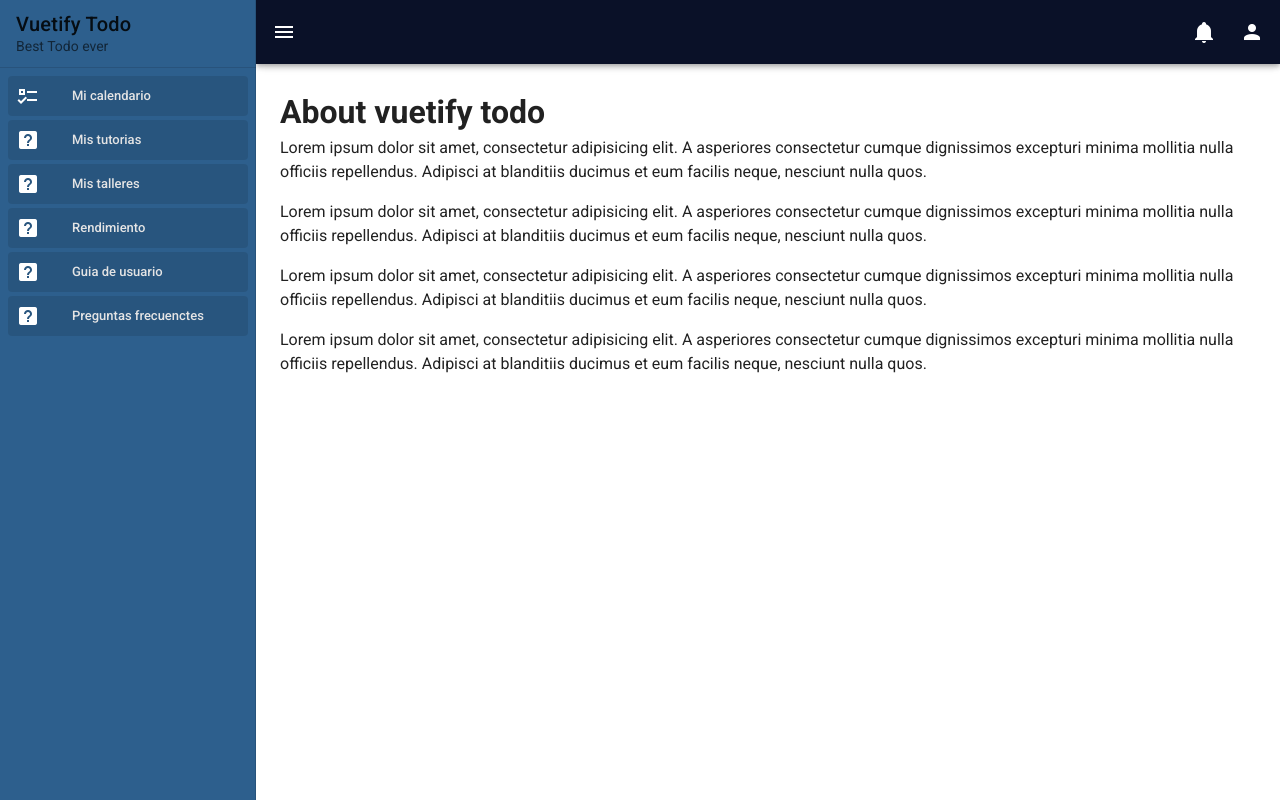
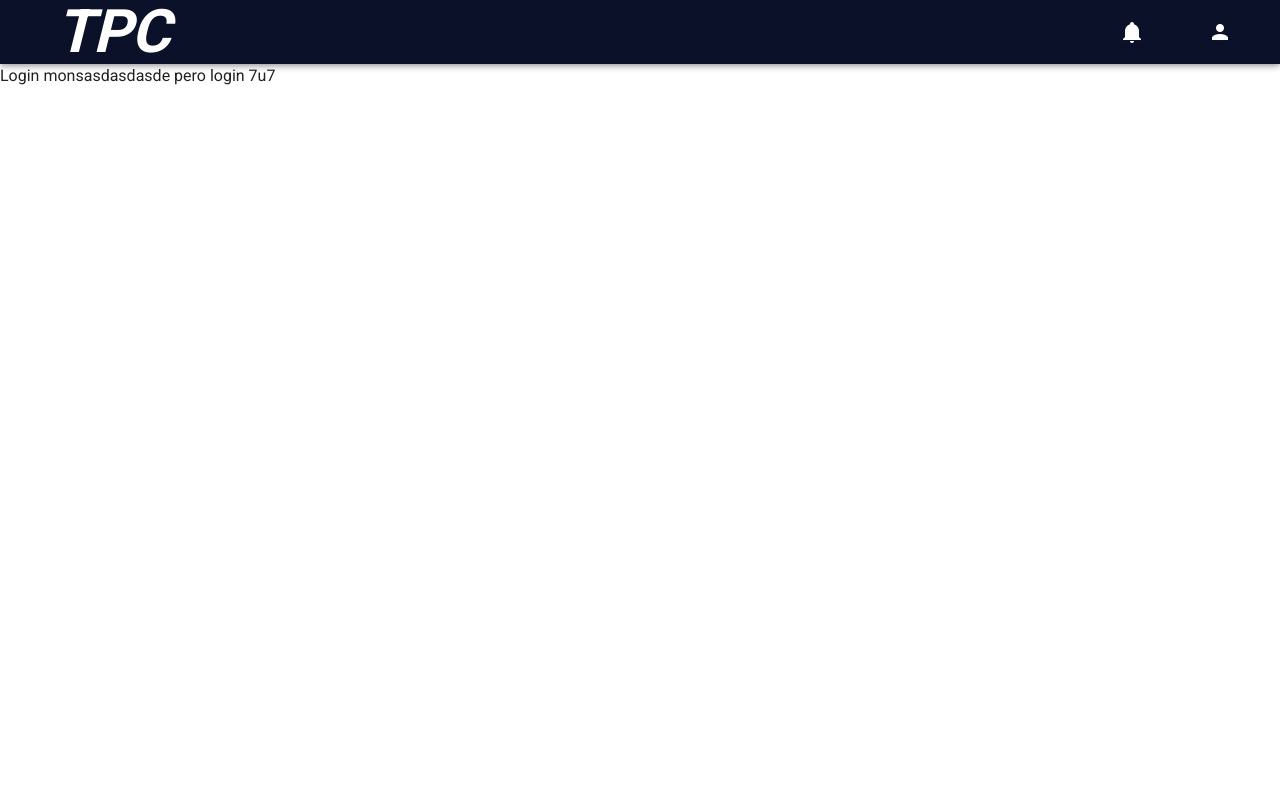
Before and after one commit to BrigitteMendez1302/tpc-web-vue, a Vue app: page / in a window 1280 px wide. Built offline with nearby package versions, Linux system fonts and the light colour scheme.

Commit message:
add: redirects

```diff
--- a/public/index.html
+++ b/public/index.html
@@ -8,6 +8,11 @@
     <title><%= htmlWebpackPlugin.options.title %></title>
     <link rel="stylesheet" href="https://fonts.googleapis.com/css?family=Roboto:100,300,400,500,700,900">
     <link rel="stylesheet" href="https://cdn.jsdelivr.net/npm/@mdi/font@latest/css/materialdesignicons.min.css">
+      <style>
+          .v-main__wrap{
+              display: flex;
+            }
+      </style>
   </head>
   <body>
     <noscript>
--- a/src/App.vue
+++ b/src/App.vue
@@ -1,62 +1,22 @@
-<!--<template>
-  <router-view></router-view>
-</template>-->
 <template>
   <v-app id="inspire">
-    <v-navigation-drawer v-model="drawer" color="#2D5F8D" app>
-      <v-list-item>
-        <v-list-item-content>
-          <v-list-item-title class="text-h6">
-            Vuetify Todo
-          </v-list-item-title>
-          <v-list-item-subtitle>
-            Best Todo ever
-          </v-list-item-subtitle>
-        </v-list-item-content>
-      </v-list-item>
-
-      <v-divider></v-divider>
-
-      <v-list
-          dense
-          nav
-      >
-        <v-list-item
-
-            v-for="item in items"
-            :to = "item.to"
-            :key="item.title"
-            link
-        >
-          <v-list-item-icon class="c-white">
-            <v-icon>{{ item.icon }}</v-icon>
-          </v-list-item-icon>
-
-          <v-list-item-content class="c-white">
-            <v-list-item-title>{{ item.title }}</v-list-item-title>
-          </v-list-item-content>
-        </v-list-item>
-      </v-list>
-    </v-navigation-drawer>
-
      <v-app-bar
+      color="#0A1128"
       app
-        color="#0A1128"
       dark
     >
-
-      <v-app-bar-nav-icon @click="drawer=!drawer" ></v-app-bar-nav-icon>
+      <h1 class="font-weight-bold font-italic text-h2 mx-10">TPC</h1>
 
       <v-spacer></v-spacer>
-      <v-btn icon>
+
+      <v-btn icon class="mx-5">
         <v-icon>mdi-bell</v-icon>
       </v-btn>
 
-      <v-btn icon>
+      <v-btn icon class="mx-5">
         <v-icon>mdi-account</v-icon>
       </v-btn>
     </v-app-bar>
-
     <v-main>
         <router-view></router-view>
       </v-main>
@@ -65,22 +25,31 @@
 
 <script>
 export default {
-  data: () => ({ drawer: null,
-    items: [
-      { title: 'Mi calendario', icon: 'mdi-format-list-checks', to: '/' },
-      { title: 'Mis tutorias', icon: 'mdi-help-box', to: '/' },
-      { title: 'Mis talleres', icon: 'mdi-help-box', to: '/' },
-      { title: 'Rendimiento', icon: 'mdi-help-box', to: '/' },
-      { title: 'Guia de usuario', icon: 'mdi-help-box', to: '/' },
-      { title: 'Preguntas frecuenctes', icon: 'mdi-help-box', to: '/' },
-    ],
+  data: () => ({
+      drawer: false,
+      group: null,
     }),
+  watch: {
+    group() {
+      this.drawer = false
+    }
+  }
 }
 </script>
 
 <style scoped>
-
-.c-white{
+.nav
+{
+  width: 15%;
   color: white;
+  background-color: rgba(3, 64, 120, 0.83);
+}
+.nav span
+{
+  text-align: left;
+}
+.nav ul
+{
+  text-align: center;
 }
 </style>
--- a/src/router/index.js
+++ b/src/router/index.js
@@ -6,8 +6,8 @@ Vue.use(VueRouter)
 const routes = [
   {
     path: '/',
-    name: 'About',
-    component: () => import('../views/About.vue')
+    name: 'Login',
+    component: () => import('../views/Login')
   },
   {
     path: '/tutor/:id/workshops',
--- a/src/views/About.vue
+++ /dev/null
@@ -1,9 +0,0 @@
-<template>
-  <div class="about pa-6">
-    <h1>About vuetify todo</h1>
-    <p>Lorem ipsum dolor sit amet, consectetur adipisicing elit. A asperiores consectetur cumque dignissimos excepturi minima mollitia nulla officiis repellendus. Adipisci at blanditiis ducimus et eum facilis neque, nesciunt nulla quos.</p>
-    <p>Lorem ipsum dolor sit amet, consectetur adipisicing elit. A asperiores consectetur cumque dignissimos excepturi minima mollitia nulla officiis repellendus. Adipisci at blanditiis ducimus et eum facilis neque, nesciunt nulla quos.</p>
-    <p>Lorem ipsum dolor sit amet, consectetur adipisicing elit. A asperiores consectetur cumque dignissimos excepturi minima mollitia nulla officiis repellendus. Adipisci at blanditiis ducimus et eum facilis neque, nesciunt nulla quos.</p>
-    <p>Lorem ipsum dolor sit amet, consectetur adipisicing elit. A asperiores consectetur cumque dignissimos excepturi minima mollitia nulla officiis repellendus. Adipisci at blanditiis ducimus et eum facilis neque, nesciunt nulla quos.</p>
-  </div>
-</template>
--- /dev/null
+++ b/src/views/Login.vue
@@ -0,0 +1,13 @@
+<template>
+<p>Login monsasdasdasde pero login 7u7</p>
+</template>
+
+<script>
+export default {
+  name: "Login"
+}
+</script>
+
+<style scoped>
+
+</style>
```
Also changed, not shown: src/components/general/app-bar.vue (added, +22 -0 lines), src/components/general/navigation-drawer.vue (added, +14 -0 lines), src/views/Todo.vue (deleted, +0 -99 lines), 1 other file (tests, documents, lock files or other folders). Lines whose indentation alone changed are shown as unchanged.
